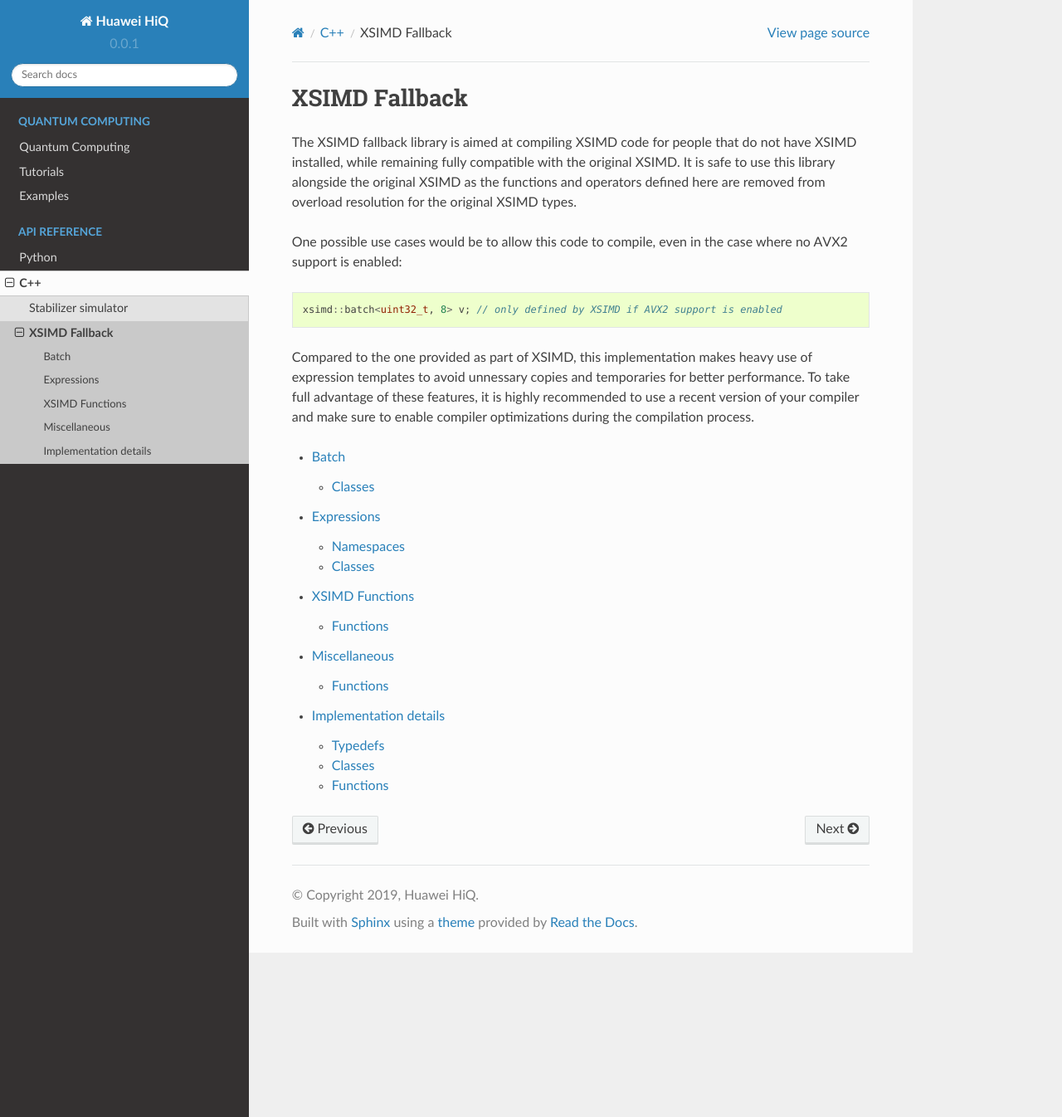
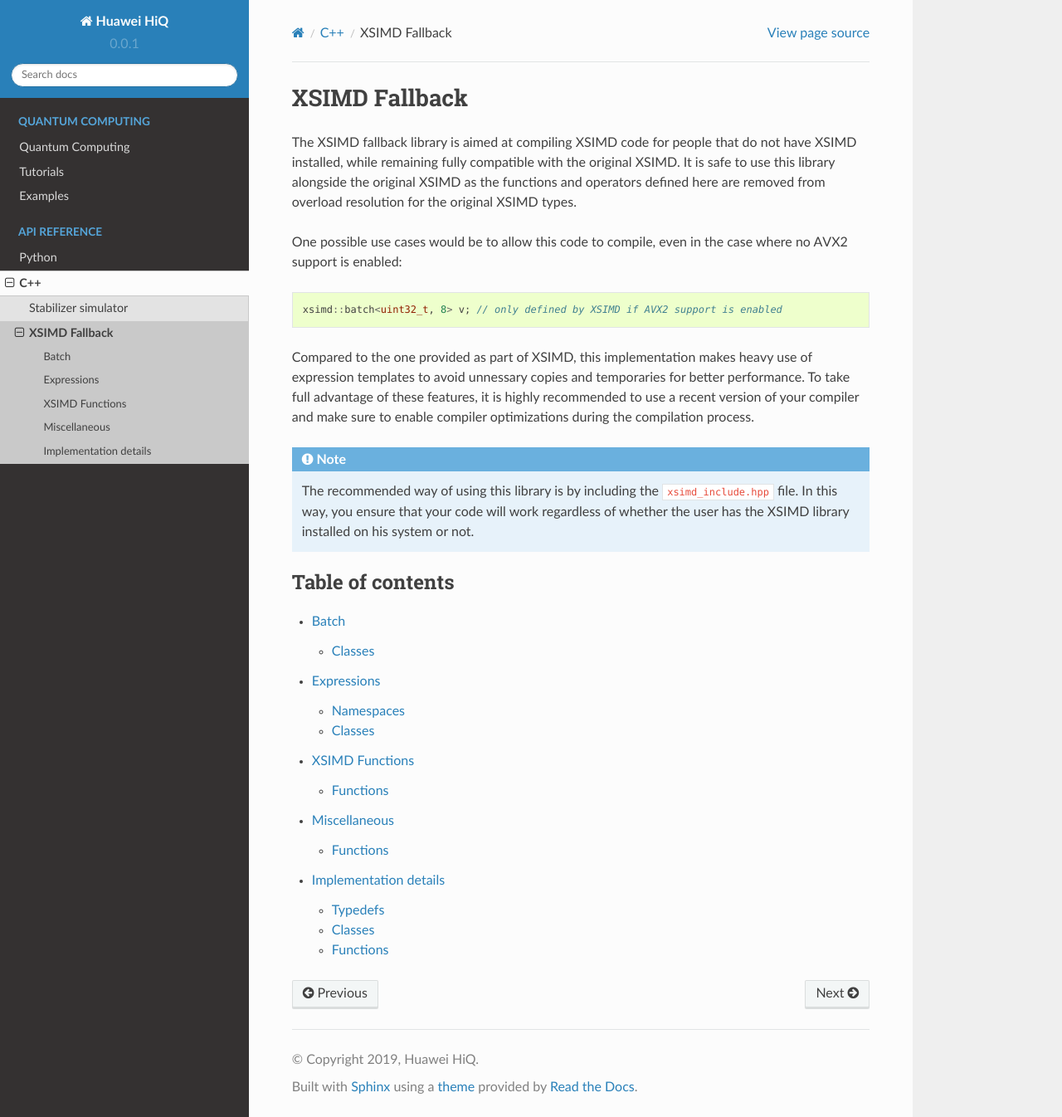
Before and after one commit to MindQuantum-HiQ/HiQsimulator, a Sphinx documentation site: the page built from docs/source/api/xsimd_fallback.rst, in a window 1280 px wide and 1346 px high. Shown: the whole window at 83% size. Built offline with Sphinx 7.4.7 and the Read the Docs theme 2.0.0, drawn with Linux system fonts in a browser that asks for light colours; pages that are not in the unit, such as notebooks, are missing from menus.

Commit message:
Fix XSIMD fallback documentation

```diff
--- a/docs/source/api/xsimd_fallback.rst
+++ b/docs/source/api/xsimd_fallback.rst
@@ -11,7 +11,12 @@ One possible use cases would be to allow this code to compile, even in the case
 
 Compared to the one provided as part of XSIMD, this implementation makes heavy use of expression templates to avoid unnessary copies and temporaries for better performance. To take full advantage of these features, it is highly recommended to use a recent version of your compiler and make sure to enable compiler optimizations during the compilation process.
 
+.. note::
+
+   The recommended way of using this library is by including the ``xsimd_include.hpp`` file. In this way, you ensure that your code will work regardless of whether the user has the XSIMD library installed on his system or not.
+
 .. toctree::
+   :caption: Table of contents
 
    xsimd_fallback_batch
    xsimd_fallback_expressions
```
Also changed, not shown: 3 other files.
